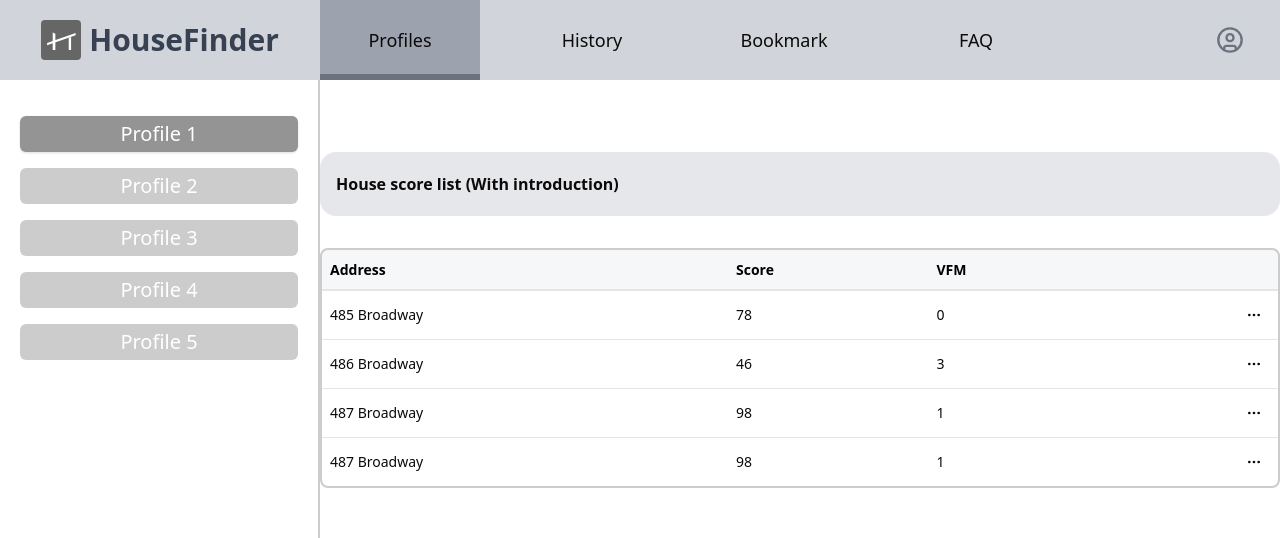
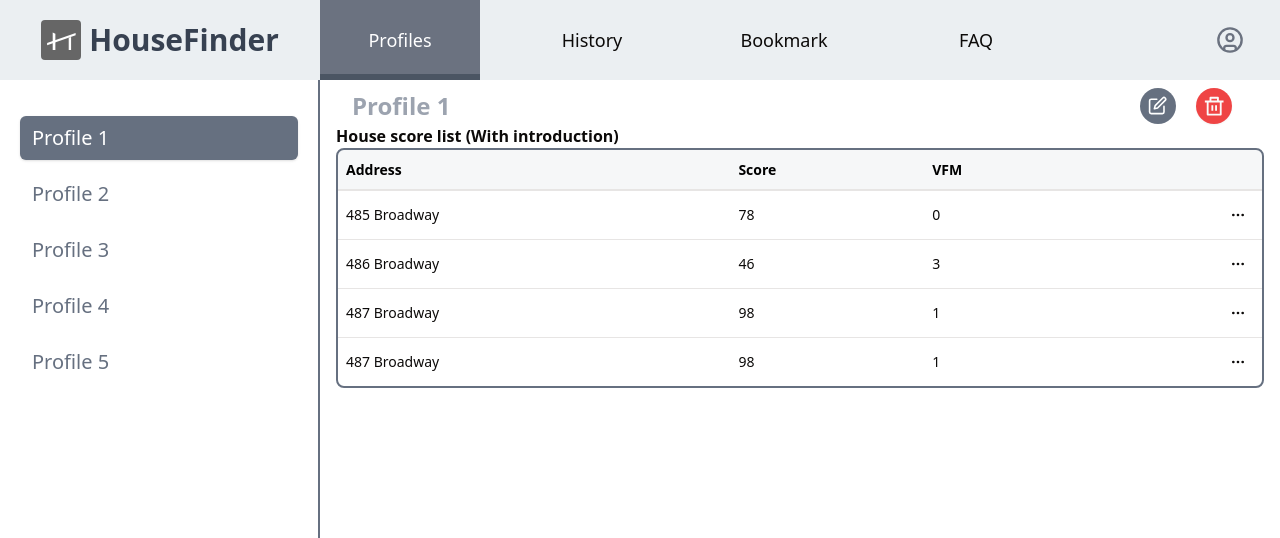
Before and after one commit to new-idea-machine/os-house-finder-app, a React (Vite) app in the folder frontendV2/: page /profiles in a window 1280 px wide. Shown: the top 538 px of the page. Built offline with nearby package versions, Linux system fonts and the light colour scheme; no server answers.

Commit message:
update primary and secondary color and also the button in Profiles main page

```diff
--- a/frontendV2/src/components/Header/Header.tsx
+++ b/frontendV2/src/components/Header/Header.tsx
@@ -60,7 +60,7 @@ export default function Header() {
 
   return (
     <header>
-      <div className="sticky top-0 z-40 bg-gray-300">
+      <div className="sticky top-0 z-40 bg-secondary">
         <div className="flex h-20 items-center justify-between">
           <a
             href="/"
@@ -72,7 +72,7 @@ export default function Header() {
               alt="HouseFinder"
               className="rounded-sm"
             />
-            <p className="text-sm sm:text-base lg:text-lg xl:text-3xl">
+            <p className="text-sm hover:scale-95 sm:text-base lg:text-lg xl:text-3xl">
               HouseFinder
             </p>
           </a>
@@ -120,13 +120,13 @@ export default function Header() {
                     key={menuItem.title}
                     href={menuItem.href}
                     className={cn(
-                      'relative flex h-full items-center justify-center hover:bg-gray-400 md:w-24 md:text-sm lg:w-32 lg:text-base xl:w-40 xl:text-lg',
+                      'relative flex h-full items-center justify-center hover:scale-95 hover:bg-gray-400 md:w-24 md:text-sm lg:w-32 lg:text-base xl:w-40 xl:text-lg',
                       location.pathname.startsWith(menuItem.href) &&
-                        'bg-gray-400'
+                        'bg-gray-500 text-white'
                     )}
                   >
                     {location.pathname.startsWith(menuItem.href) && (
-                      <div className="absolute top-[calc(50%+34px)] z-50 h-1.5 w-full bg-gray-500" />
+                      <div className="absolute top-[calc(50%+34px)] z-50 h-1.5 w-full bg-gray-600" />
                     )}
                     <div>{menuItem.title}</div>
                   </a>
--- a/frontendV2/src/components/NewProfile/AddNewProfile.tsx
+++ b/frontendV2/src/components/NewProfile/AddNewProfile.tsx
@@ -307,11 +307,12 @@ function AddNewProfile({ currentTabs, addTab }: AddNewProfileProps) {
               <div className="sticky bottom-0 flex w-full flex-row justify-end rounded-b-lg bg-[#dcdcdc]  p-3">
                 <DialogClose asChild>
                   <Button
-                    className="w-24 bg-[#cccccc] text-sm"
+                    className="w-24 bg-primary text-sm"
                     type="submit"
                     onClick={(e) => {
                       if (!form.formState.isValid) {
                         form.trigger();
+
                         e.preventDefault();
                       }
                     }}
--- a/frontendV2/src/index.css
+++ b/frontendV2/src/index.css
@@ -14,11 +14,13 @@
     --popover-foreground: 20 14.3% 4.1%;
 
     /* --primary: 24 9.8% 10%; */
-    --primary: 0, 0%, 80%;
+    /* --primary: 0, 0%, 80%; */
+    --primary: 216.9, 11.3%, 45.1%;
     --primary-foreground: 60 9.1% 97.8%;
 
     /* --secondary: 60 4.8% 95.9%; */
-    --secondary: 0, 0%, 58%;
+    /* --secondary: 0, 0%, 58%; */
+    --secondary: 207.7, 21.2%, 93.5%;
     --secondary-foreground: 24 9.8% 10%;
 
     --muted: 60 4.8% 95.9%;
--- a/frontendV2/src/pages/Profiles.tsx
+++ b/frontendV2/src/pages/Profiles.tsx
@@ -1,6 +1,8 @@
 import { useState } from 'react';
 import AddNewProfile from '@components/NewProfile/AddNewProfile';
 import { ProfileFormValues } from '@constants/types';
+import { FiEdit } from 'react-icons/fi';
+import { RiDeleteBinLine } from 'react-icons/ri';
 import {
   ColumnDef,
   flexRender,
@@ -187,12 +189,12 @@ export default function Profiles() {
       className="flex h-full max-w-none animate-in animate-out"
     >
       <TabsList className="flex h-full min-h-[85vh] w-1/4 flex-col justify-between rounded-none border-r-2 border-primary bg-white">
-        <section className="mt-8 flex w-full flex-col space-y-4">
+        <section className="mt-8 flex w-full flex-col space-y-3">
           {tabs.map((tab) => (
             <TabsTrigger
               key={tab.value}
               value={tab.value}
-              className="mx-4 bg-primary text-xl text-white data-[state=active]:bg-secondary data-[state=active]:text-white"
+              className="mx-4 justify-start bg-white py-2 text-xl text-primary data-[state=active]:bg-primary data-[state=active]:text-white"
             >
               {tab.profileName}
             </TabsTrigger>
@@ -201,11 +203,30 @@ export default function Profiles() {
         <AddNewProfile currentTabs={tabs} addTab={setTabs} />
       </TabsList>
       {tabs.map((tab) => (
-        <TabsContent key={tab.value} value={tab.value} className="w-3/4">
-          <div className="flex flex-col gap-y-8 pt-16">
-            <div className="flex h-16 w-full items-center rounded-2xl bg-gray-200 px-4">
-              <p className="font-bold">House score list (With introduction)</p>
+        <TabsContent key={tab.value} value={tab.value} className="w-3/4 px-4">
+          <div className="flex flex-col">
+            <div className="flex w-full items-center px-4">
+              <h3 className="text-2xl font-bold text-gray-400">
+                {tab.profileName}
+              </h3>
+              <div className="ml-auto flex gap-5">
+                <Button
+                  variant="ghost"
+                  size="icon"
+                  className="rounded-full bg-primary"
+                >
+                  <FiEdit size="1.2rem" className="text-white" />
+                </Button>
+                <Button
+                  variant="destructive"
+                  size="icon"
+                  className="mr-4 rounded-full"
+                >
+                  <RiDeleteBinLine size="1.4rem" />
+                </Button>
+              </div>
             </div>
+            <p className="font-bold">House score list (With introduction)</p>
             <div className="relative w-full overflow-auto rounded-lg border-2 border-primary">
               <Table>
                 <TableHeader className="border-b-2 bg-gray-300 bg-opacity-20">
```
